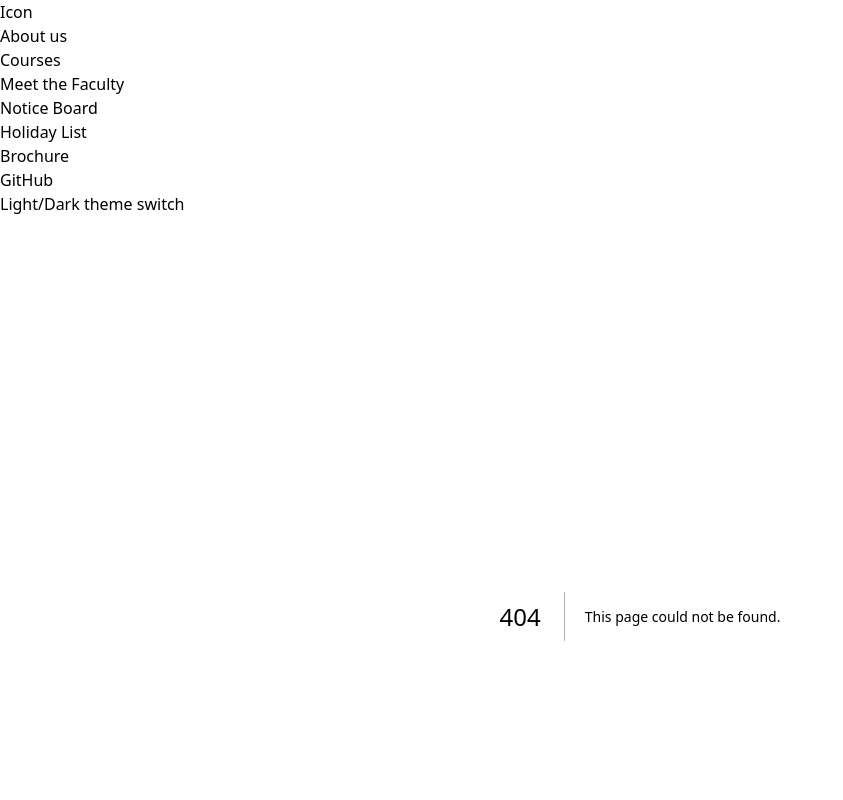
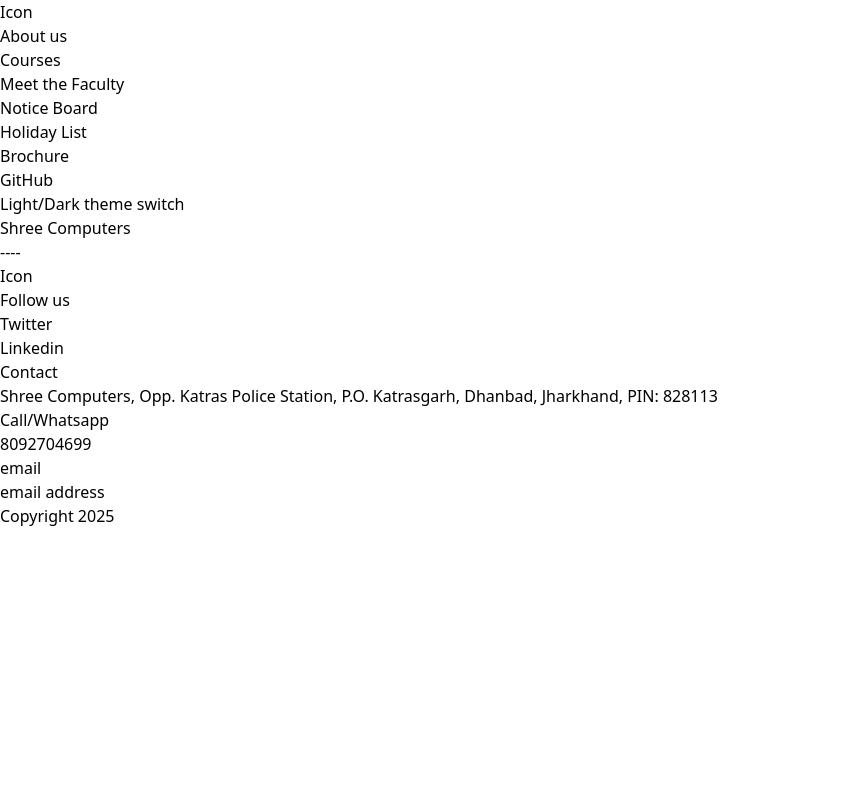
Before and after one commit to ManishaBose/shree-computers, a Next.js app: page /aboutus in a window 1280 px wide. Before the commit this address had no page. Shown: the top 800 px of the page, without its empty margins (0-843 px from the left). Built offline with nearby package versions, Linux system fonts and the light colour scheme.

Commit message:
About us page

```diff
--- /dev/null
+++ b/app/aboutus/page.tsx
@@ -0,0 +1,8 @@
+export default function aboutus() {
+  return (
+    <div>
+      <div>Shree Computers</div>
+      <div>----</div>
+    </div>
+  );
+}
```
